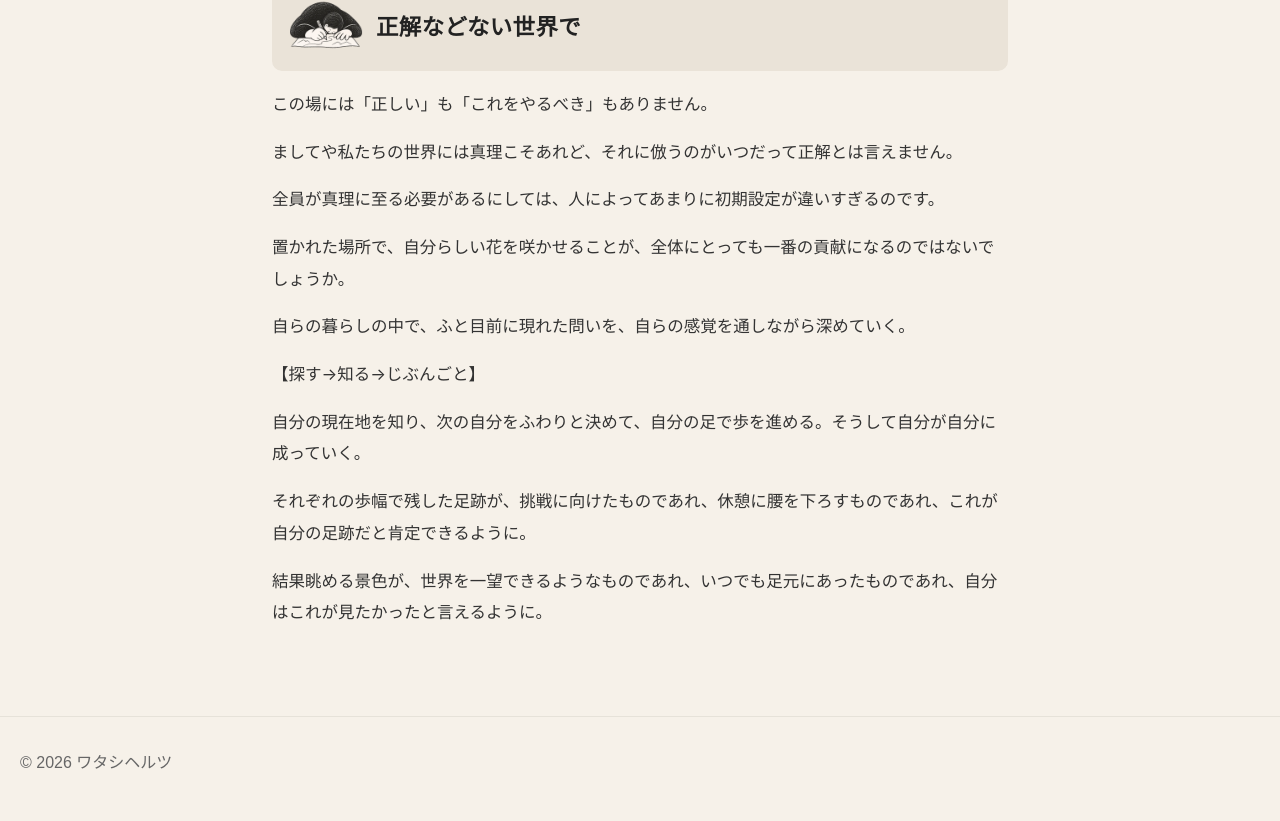
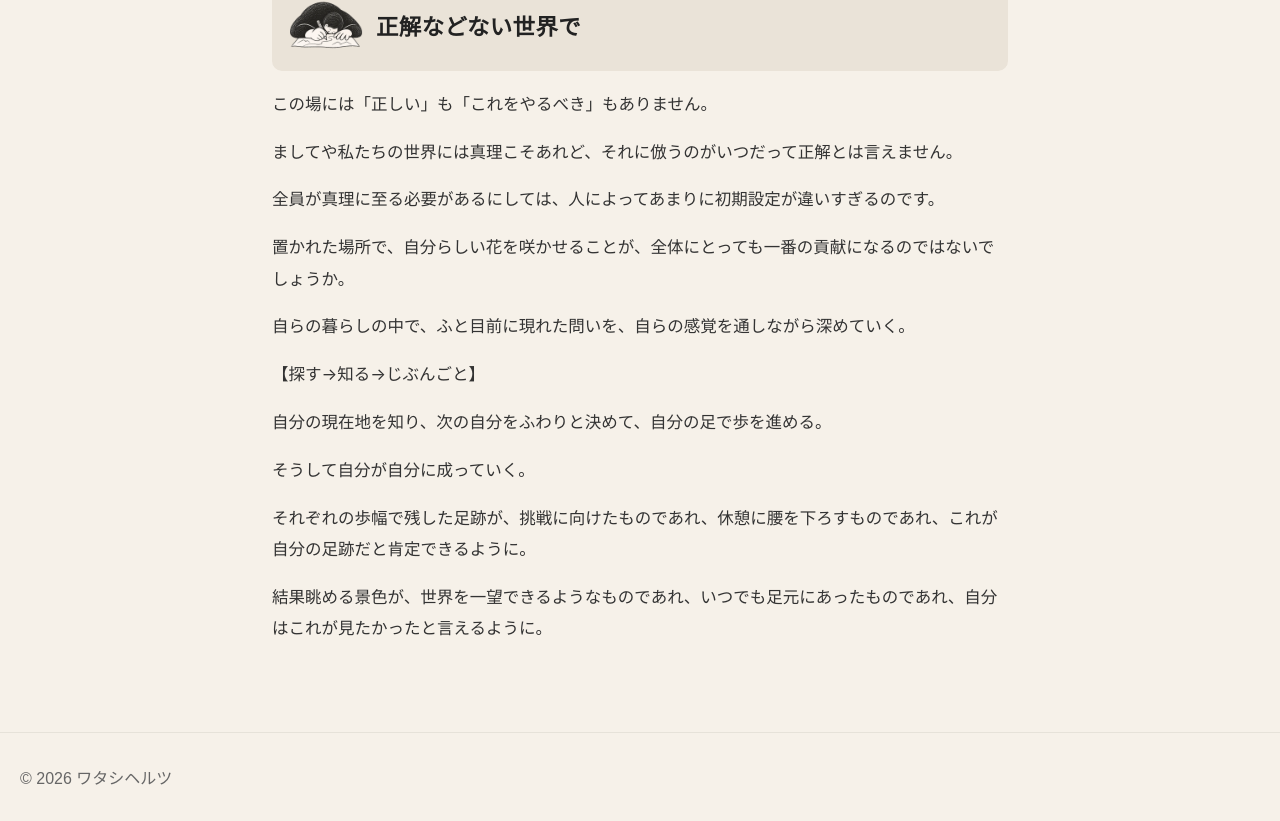
Before and after one commit to hiracoh/watashihertz, a Next.js app: page /guide in a window 1280 px wide. Shown: the part 2482-3303 px from the top of the page. Built offline with nearby package versions, Linux system fonts and the light colour scheme; a web font is replaced by a local one.

Commit message:
Update page.js

```diff
--- a/app/guide/page.js
+++ b/app/guide/page.js
@@ -92,7 +92,9 @@ export default function GuidePage() {
 
       <p>{`【探す→知る→じぶんごと】`}</p>
 
-      <p>{`自分の現在地を知り、次の自分をふわりと決めて、自分の足で歩を進める。そうして自分が自分に成っていく。`}</p>
+      <p>{`自分の現在地を知り、次の自分をふわりと決めて、自分の足で歩を進める。`}</p>
+
+      <p>{`そうして自分が自分に成っていく。`}</p>
 
       <p>{`それぞれの歩幅で残した足跡が、挑戦に向けたものであれ、休憩に腰を下ろすものであれ、これが自分の足跡だと肯定できるように。`}</p>
 
```
